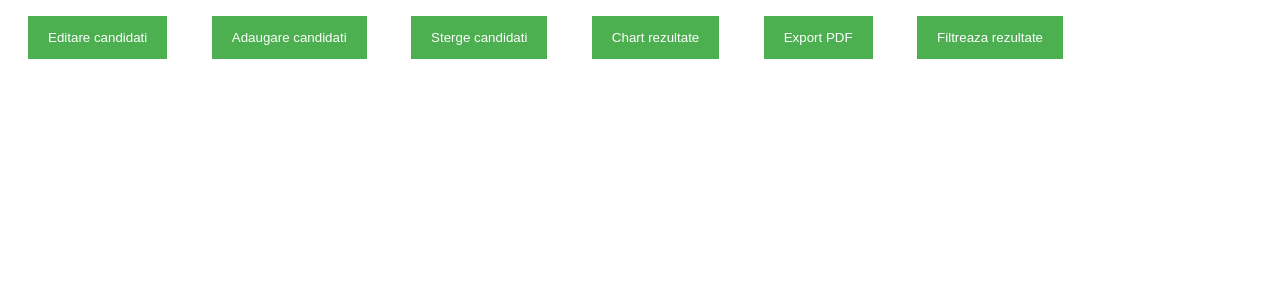
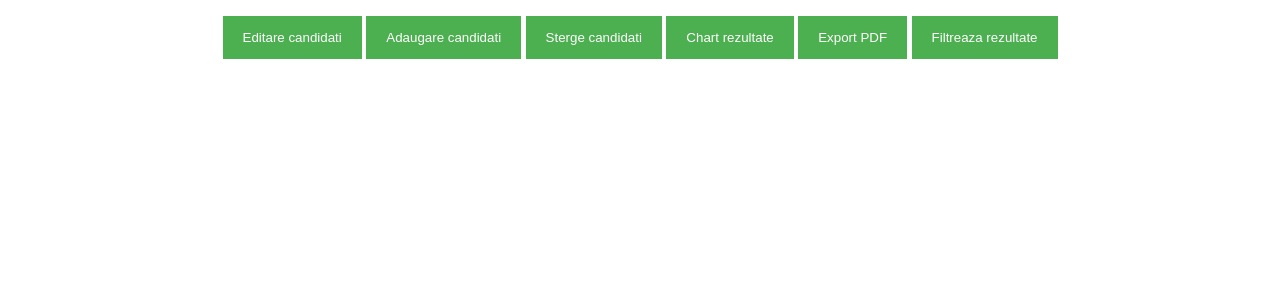
Before and after one commit to cristeastelica/PIE, a PHP site: page /modal.php in a window 1280 px wide. Shown: the top 300 px of the page. Run offline with PHP 8.4, Linux system fonts and the light colour scheme.

Commit message:
fixed button positions

```diff
--- a/adaugacandidati.html
+++ b/adaugacandidati.html
@@ -45,7 +45,7 @@ button{
   margin-top: 20px;
   margin-left: -14px;
   cursor: pointer;
-  float: left;
+
 }
 
 button:hover{
--- a/index-comisie.php
+++ b/index-comisie.php
@@ -132,6 +132,7 @@ $(function() {
   <a class="nav"  id ="acasa" href="#acasa">Acasa</a>
   <a class="nav" href="#operatii" id="operatii" >Operatii Candidati</a>
   <a class="nav" id="rezultate" href="#rezultate">Operatii Rezultate</a>
+    <a class="nav" id="arhiva" href="#arhiva">Arhiva</a>
   <a class ="nav" href="#contact" id="contact">Contact</a>
   <div class ="lstuff">
 
@@ -155,6 +156,10 @@ $(function() {
   <?php include('modal-rezultate.php') ?>
 
 </div></center>
+<center><div id="arhivadiv" class="content">
+  <?php include('arhiva.php') ?>
+
+</div></center>
 <div id="contactdiv" class="content">
   <?php include('contact.php') ?>
 
--- a/modal.php
+++ b/modal.php
@@ -28,6 +28,13 @@ button {
 
 }
 
+
+.masterclass{
+margin-left: auto;
+    margin-right: auto;
+
+
+}
 button:hover {
   opacity: 0.8;
 }
@@ -139,28 +146,14 @@ $(document).ready(function(){
 });
 </script>
 
-
-<button   onclick="window.open('editarecandidati.php').style.display='block'"  style="width:auto;">Editare candidati</button>
-
-
-
-<button onclick="window.open('adaugacandidati.php').style.display='block'" style="width:auto;">Adaugare candidati</button>
-
-
-
-<button onclick="window.open('stergecandidati.php').style.display='block'" style="width:auto;">Sterge candidati</button>
-
-
-
-<button onclick="window.open('chart-afisare-candidati.php').style.display='block'" style="width:auto;">Chart rezultate</button>
-
-
-<button onclick="window.open('pdf-candidati.php').style.display='block'" style="width:auto;">Export PDF</button>
-
-
-<button style.display='block' style="width:auto;">Filtreaza rezultate</button>
-<div id="div1"><h2></h2></div>
-
+<center>
+<button class="masterclass" onclick="window.open('editarecandidati.php').style.display='block'"  style="width:auto;">Editare candidati</button>
+<button class="masterclass"onclick="window.open('adaugacandidati.php').style.display='block'" style="width:auto;">Adaugare candidati</button>
+<button class="masterclass"onclick="window.open('stergecandidati.php').style.display='block'" style="width:auto;">Sterge candidati</button>
+<button class="masterclass"onclick="window.open('chart-afisare-candidati.php').style.display='block'" style="width:auto;">Chart rezultate</button>
+<button class="masterclass"onclick="window.open('pdf-candidati.php').style.display='block'" style="width:auto;">Export PDF</button>
+<button class="masterclass"style.display='block' style="width:auto;">Filtreaza rezultate</button>
+</center>
 
 
 </body>
--- a/rezultatecandidati.php
+++ b/rezultatecandidati.php
@@ -27,9 +27,9 @@ button{
   padding: 12px 15px;
   border: none;
   margin-top: 20px;
-  margin-left: -14px;
+
   cursor: pointer;
-  float: left;
+
 }
 
 button:hover{
```
Also changed, not shown: inregistrare-elev.php (+23 -11 lines), arhiva.php (added).
